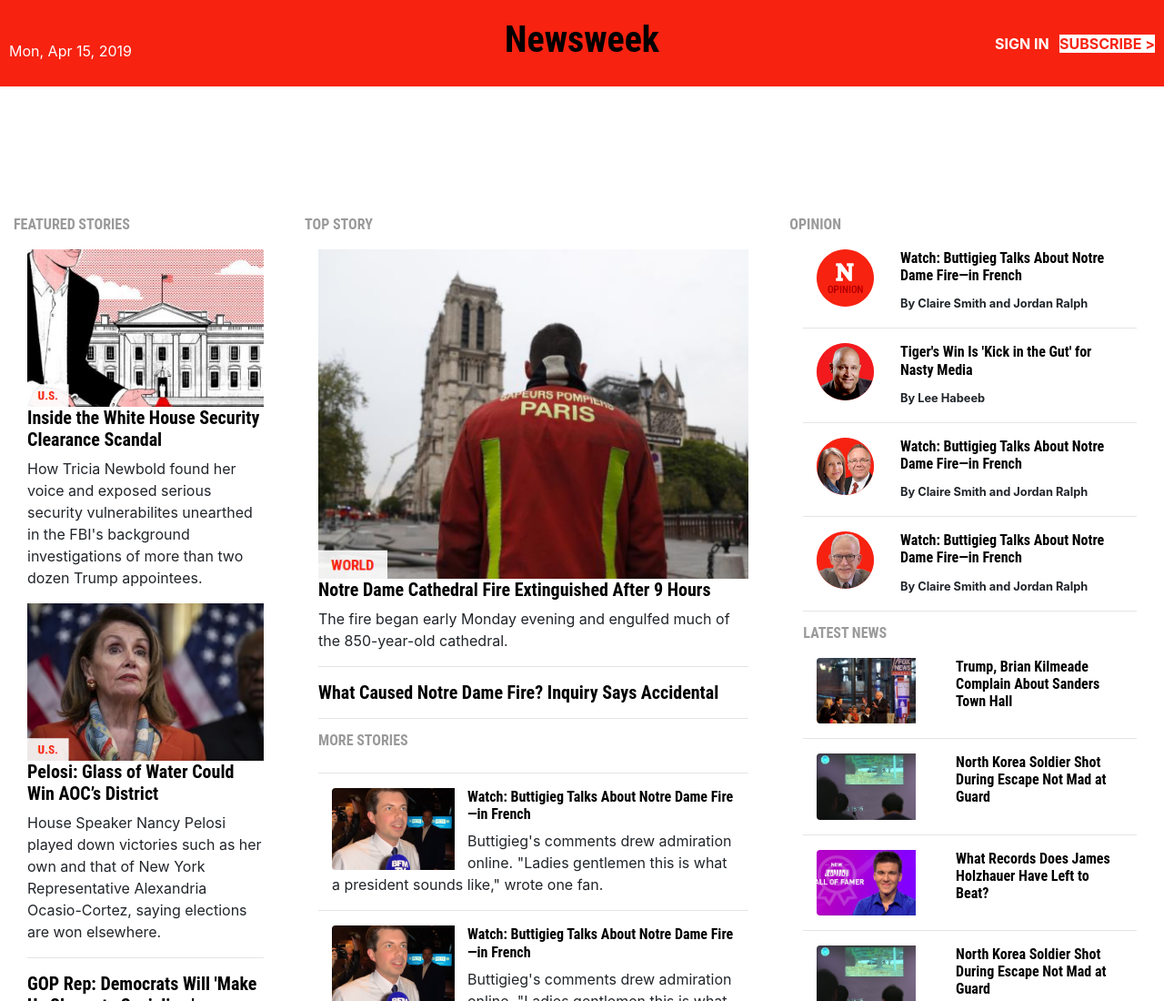
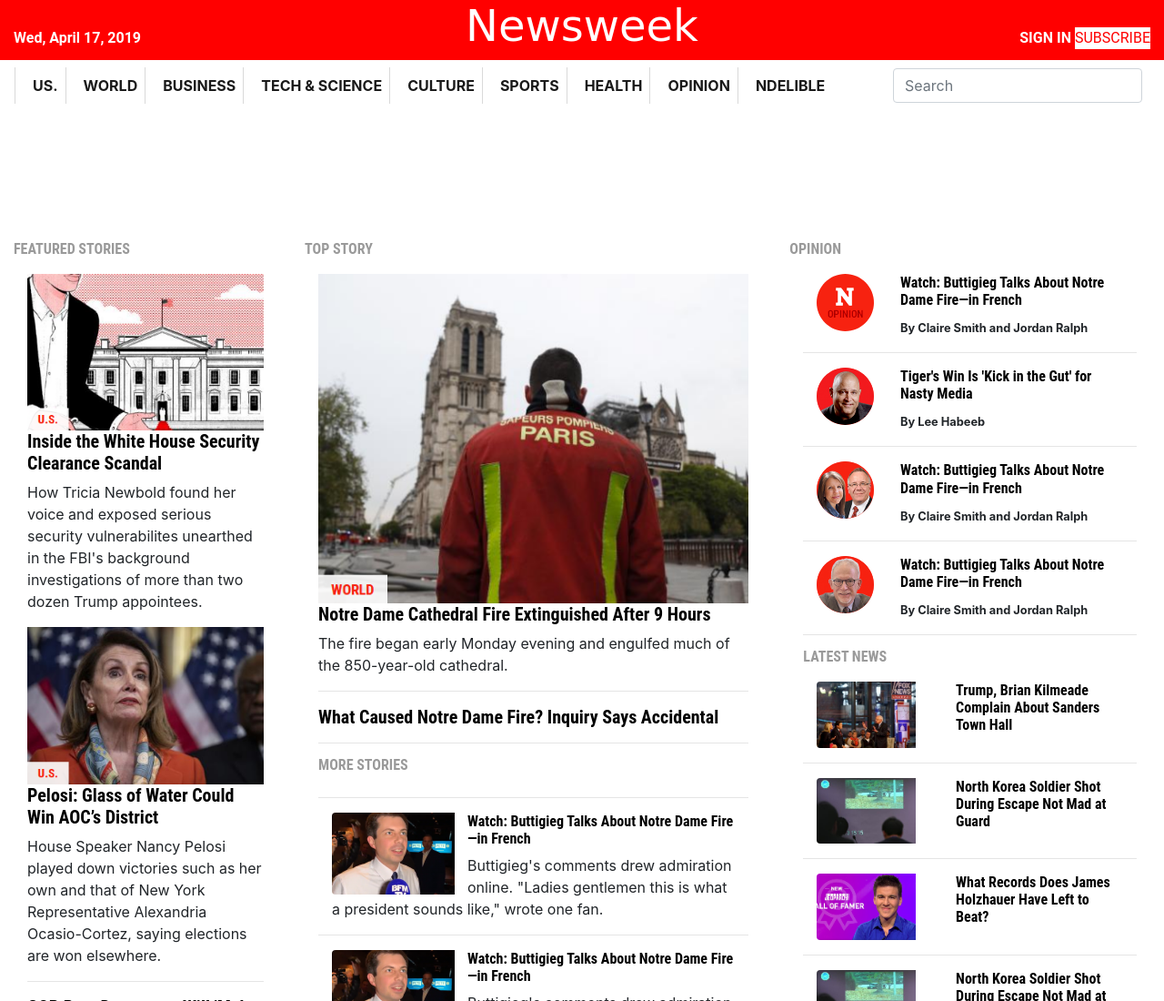
Before and after one commit to i4seeu/NewsWeek, a plain HTML site: page index.html in a window 1280 px wide. Shown: the top 1100 px of the page at 91% size. Drawn offline with Linux system fonts and the light colour scheme.

Commit message:
header section modified

```diff
--- a/css/style.css
+++ b/css/style.css
@@ -10,86 +10,50 @@
     -webkit-font-smoothing: antialiased;
     -moz-osx-font-smoothing: grayscale;
 }
-.page-header .header-top {
-    background-color: #f72210;
-    color:white;
+.header-top {
+    background: red;
+    color: #fff;
+    font-family: 'Roboto', sans-serif;
+    font-weight: bolder;
+    position: relative;
+    display: flex;
+    align-items: flex-end;
+}
+.header-top h4 {
+    font-family: 'Alfa Slab One', cursive;
+    font-size: 3rem;
+    font-weight: 400;
+    color: white;
+}
+.header-item button {
+    background: #fff;
+    color: red;
+    border: 0;
+}
+.header-item p {
+
+    height: 20px;
+
+}
+.nav-item{
+  border-left-color: #d9d9d9;
+  border-left-width: 1px;
+  border-left-style: solid;
+  align-items: stretch;
+  position: relative;
+  padding-left: 11px;
+
+}
+@media screen and (max-width: 990px) {
+ .navbar {
+   background-color: #ff0000;
+ }
+ .header-top{
+    display: none;
+ }
+
 }
 
-.header-top {
-      height: 95px;
-      padding: 20px 10px 15px;
-}
-
-
-.header-top {
-    position: relative;
-    z-index: 2;
-}
-.jc-sb {
-    -webkit-justify-content: space-between;
-    justify-content: space-between;
-}
-.ai-fe {
-    -webkit-align-items: flex-end;
-    align-items: flex-end;
-}
-.flex-xs {
-    display: -webkit-flex;
-    display: flex;
-}
-.jc-fe {
-    -webkit-justify-content: flex-end;
-    justify-content: flex-end;
-}
-.ai-c {
-    -webkit-align-items: center;
-    align-items: center;
-}
-.flex-xs {
-    display: -webkit-flex;
-    display: flex;
-}
-.page-header .header-bottom {
-    padding-right: 160px;
-}
-.header-bottom {
-    position: relative;
-    display: block;
-    background-color: #fff;
-    border-bottom-color: #f4f5f6;
-    padding-top: 15px;
-    padding-bottom: 15px;
-    border-bottom-width: 2px;
-    border-bottom-style: solid;
-    z-index: 1;
-}
-.flex-md {
-    display: -webkit-flex;
-    display: flex;
-}
-.jc-c {
-    -webkit-justify-content: center;
-    justify-content: center;
-}
-.page-header form#search-block-form--2 .element-invisible {
-    right: 82px;
-}
-.page-header form#search-block-form--2 .element-invisible {
-    right: 38px;
-}
-form#search-block-form--2 .element-invisible {
-    top: 18px;
-}
-form#search-block-form--2 .element-invisible {
-    background: url("https://s.newsweek.com/sites/www.newsweek.com/themes/newsweek/images/icon-search-glass.svg") center/contain no-repeat #fff;
-    width: 20px;
-    height: 20px;
-    clip: auto;
-    font-size: 0;
-    position: absolute;
-    top: 0;
-    right: 0;
-}
 .element-invisible {
     position: absolute;
     clip: rect(1px 1px 1px 1px);
--- a/index.html
+++ b/index.html
@@ -9,29 +9,66 @@
   </head>
   <body>
       <div class="content">
-          <header class="page-header">
 
-                <div class="header-top">
-                  <div class=".container-fluid">
+                  <header class="header-top">
 
-                  <div class="row">
-                  <div class="col-4">
-                     <br>
-                      <date>Mon, Apr 15, 2019</date>
-                   </div>
+                      <div class="col-md-4 text-left header-item">
+                        <p>Wed, April 17, 2019</p>
+                      </div>
+                      <div class="col-md-4 text-center">
+                        <h4>Newsweek</h4>
+                      </div>
+                      <div class="col-md-4 text-right header-item">
+                        <p>SIGN IN  <button>SUBSCRIBE <i class="fas fa-chevron-right"></i></button></p>
+                      </div>
 
-                   <div class="col-4">
-                          <center>
-                              <h1><b>Newsweek</b><h1>
-                          </center>
-                   </div>
-                   <div class="col-4 flex-xs ai-c jc-fe">
-                       <b>SIGN IN &nbsp;  <span style="background-color:white;color:#f72210;">SUBSCRIBE > </span></b>
-                   </div>
-                   </div>
-                   </div>
-                </div>
-          </header>
+                  </header>
+
+                  <nav class="navbar navbar-expand-lg navbar-light container-fluid">
+                    <a class="navbar-brand logo-font d-none d-block d-sm-block d-md-block d-lg-none" href="#">
+                          <img src="./images/brand.png" alt="Brand">
+                    </a>
+
+                      <button class="navbar-toggler" type="button" data-toggle="collapse" data-target="#navbarTogglerDemo02" aria-controls="navbarTogglerDemo02" aria-expanded="false" aria-label="Toggle navigation">
+                        <span class="navbar-toggler-icon"></span>
+                      </button>
+
+                      <div class="collapse navbar-collapse" id="navbarTogglerDemo02">
+                        <ul class="navbar-nav mr-auto mt-2 mt-lg-0">
+                          <li class="nav-item active">
+                            <a class="nav-link" href="#"><b>US. </b> <span class="sr-only">(current)</span></a>
+                          </li>
+                          <li class="nav-item active">
+                            <a class="nav-link" href="#"><b>WORLD </b> <span class="sr-only">(current)</span></a>
+                          </li>
+                          <li class="nav-item active">
+                            <a class="nav-link" href="#"><b>BUSINESS </b> <span class="sr-only">(current)</span></a>
+                          </li>
+                          <li class="nav-item active">
+                            <a class="nav-link" href="#"><b>TECH & SCIENCE </b> <span class="sr-only">(current)</span></a>
+                          </li>
+                          <li class="nav-item active">
+                            <a class="nav-link" href="#"><b>CULTURE </b> <span class="sr-only">(current)</span></a>
+                          </li>
+                          <li class="nav-item active">
+                            <a class="nav-link" href="#"><b>SPORTS </b> <span class="sr-only">(current)</span></a>
+                          </li>
+                          <li class="nav-item active">
+                            <a class="nav-link" href="#"><b>HEALTH </b> <span class="sr-only">(current)</span></a>
+                          </li>
+                          <li class="nav-item active">
+                            <a class="nav-link" href="#"><b>OPINION </b> <span class="sr-only">(current)</span></a>
+                          </li>
+                          <li class="nav-item active">
+                            <a class="nav-link" href="#"><b>NDELIBLE </b> <span class="sr-only">(current)</span></a>
+                          </li>
+                        </ul>
+                        <form class="form-inline my-2 my-lg-0">
+                          <input class="form-control mr-sm-2" type="search" placeholder="Search">
+                        </form>
+                      </div>
+                    </nav>
+
           <div class="container-fluid">
             <div class="row">
               <br>&nbsp;<br><br>
```
Also changed, not shown: images/brand.png (added).
